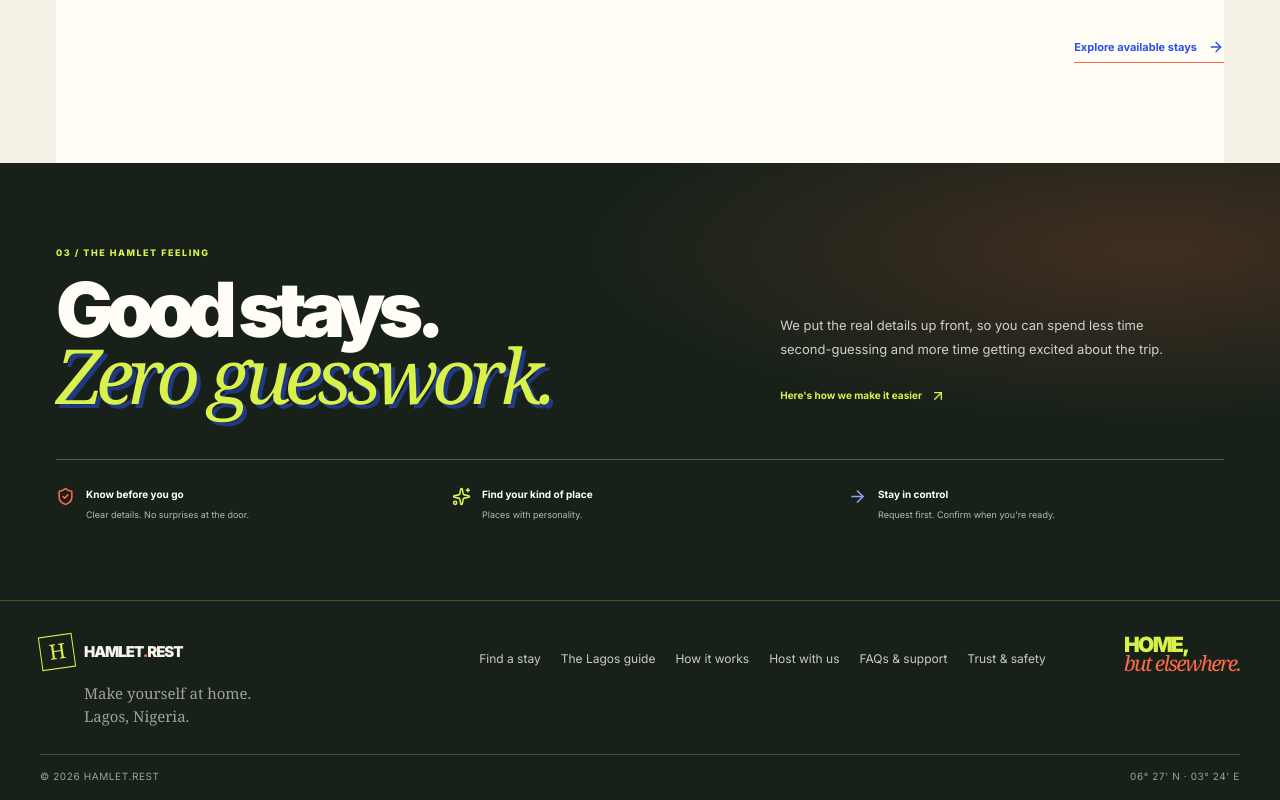
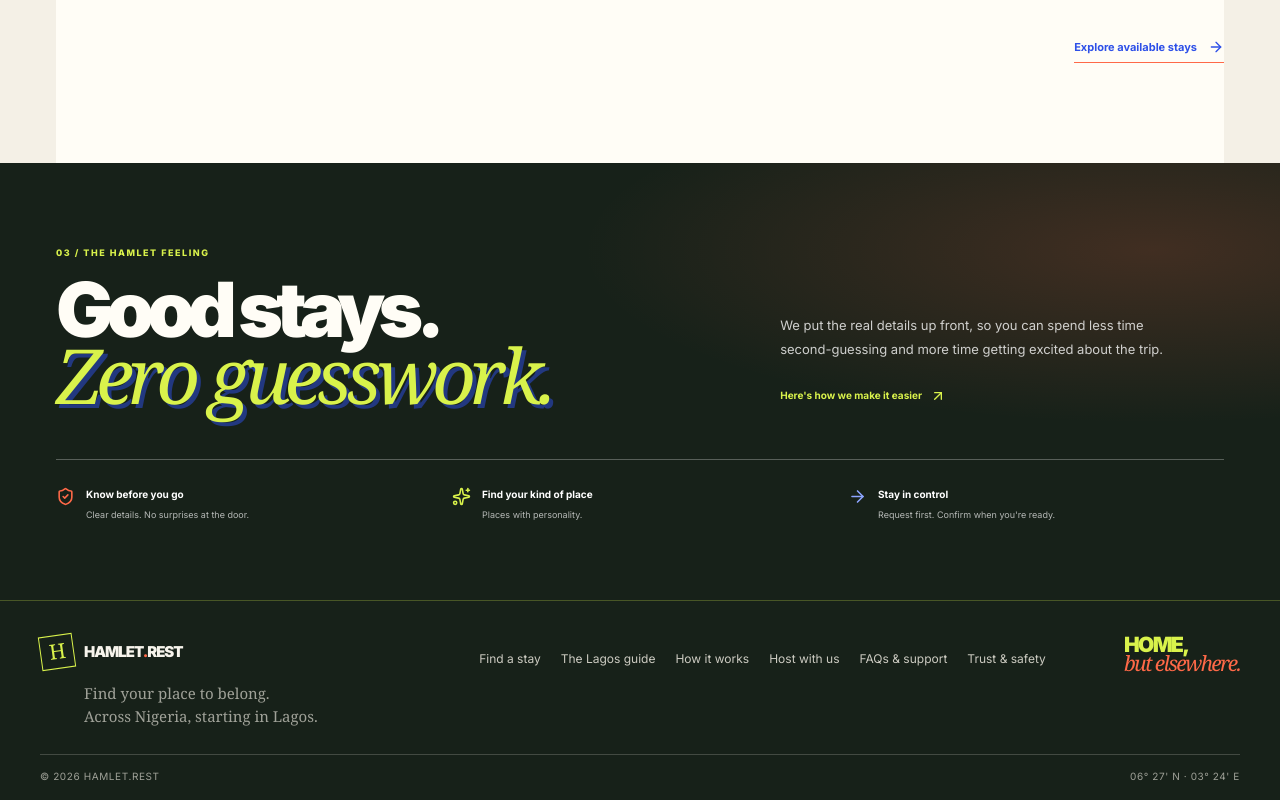
Before and after one commit to 4Buckscodes/hamletshortlets, a Next.js app: page / in a window 1280 px wide. Shown: the part 1893-2693 px from the top of the page. Built offline with nearby package versions, Linux system fonts and the light colour scheme; a web font is replaced by a local one.

Commit message:
Update footer positioning to nationwide discovery

```diff
--- a/app/site-footer.tsx
+++ b/app/site-footer.tsx
@@ -6,7 +6,7 @@ export default function SiteFooter() {
       <div className="site-footer-inner">
         <div className="site-footer-brand">
           <Link href="/" className="site-footer-wordmark" aria-label="Hamlet Rest home"><span className="site-footer-mark">H</span><span>HAMLET<span>.</span>REST</span></Link>
-          <p>Make yourself at home.<br />Lagos, Nigeria.</p>
+          <p>Find your place to belong.<br />Across Nigeria, starting in Lagos.</p>
         </div>
         <nav className="site-footer-links" aria-label="Footer navigation">
           <Link href="/stays">Find a stay</Link>
```
